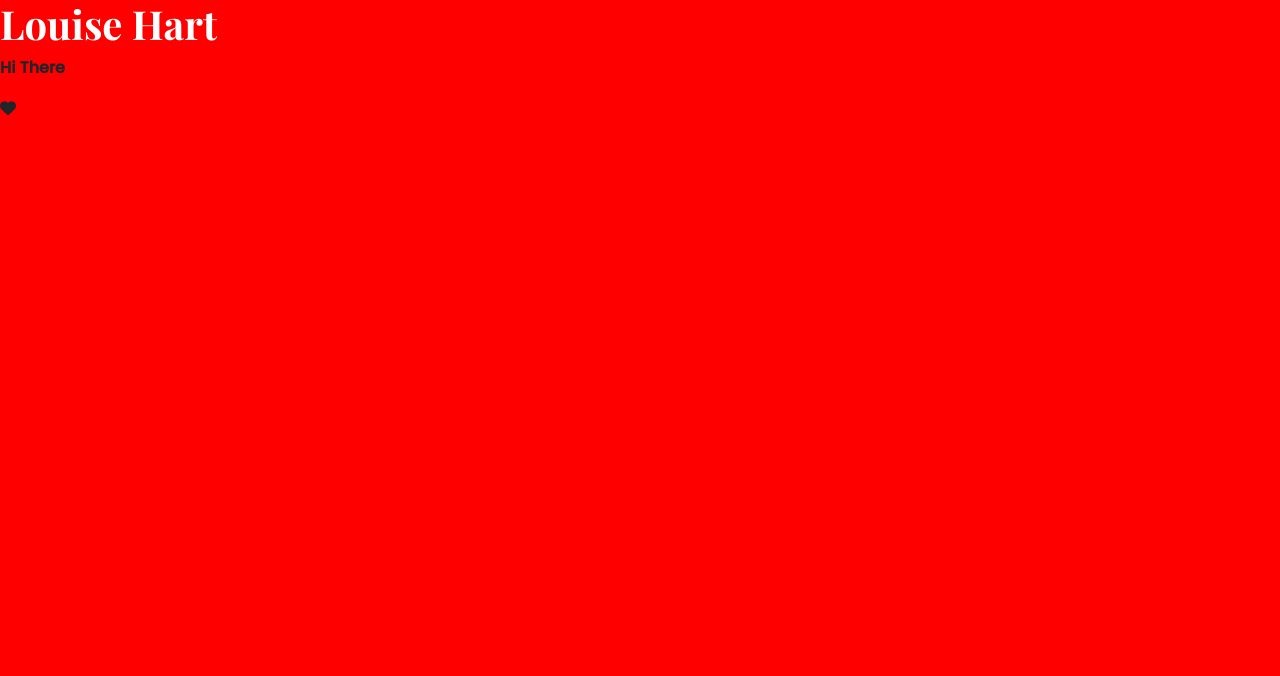
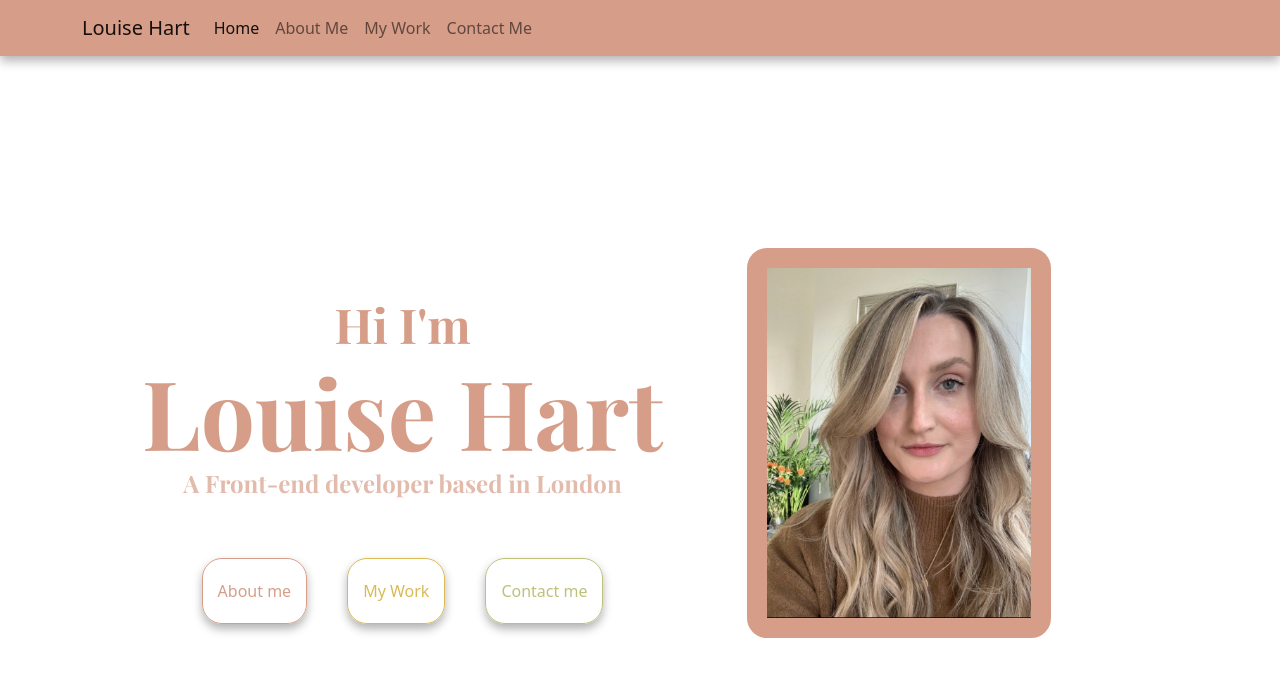
Before and after one commit to louiseahart/Responsive-Week-4-Portfolio, a plain HTML site: page index.html in a window 1280 px wide. Drawn offline with nearby package versions, Linux system fonts and the light colour scheme.

Commit message:
added homepage hero

```diff
--- a/css/style.css
+++ b/css/style.css
@@ -1,17 +1,124 @@
 /* font-family: 'Playfair Display', serif; */
 /* font-family: 'Poppins', sans-serif; */
 
-body {
-  background: red;
+:root {
+  --primary-color: #d2937ce6;
+  --secondary-color: #d9ba53;
+  --tertiary-color: #bec179;
+  --quaternary-color: #353747;
+  --quinary-color: #5e6069e9;
+  --accent-colour-one: #b4a020e7;
+  --accent-colour-two: #8e7e19e7;
+  --box-shadow: 0 5px 10px rgba(0, 0, 0, 0.3);
+}
+
+h1,
+h2,
+h3 {
+  text-align: center;
+  margin: 0;
+  font-family: "Playfair Display", serif;
+  font-weight: bold;
+  color: var(--primary-color);
 }
 
 h1 {
-  color: white;
-  font-family: "Playfair Display", serif;
-  font-weight: bold;
+  font-size: 96px;
+}
+
+h2 {
+  font-size: 48px;
+}
+
+h3 {
+  font-size: 24px;
+  opacity: 0.7;
 }
 
 p {
+  padding: 20px;
+  border-radius: 4px;
   font-family: "Poppins", sans-serif;
+  font-size: 18px;
   font-weight: bold;
+  line-height: 1.5;
+  text-align: left;
+  margin: 0px;
 }
+
+.navbar {
+  background: var(--primary-color);
+  color: var(--quaternary-color);
+  box-shadow: var(--box-shadow);
+}
+
+.hero {
+  margin-top: 200px;
+}
+
+.navigation-links {
+  display: flex;
+  margin-top: 40px;
+  justify-content: center;
+}
+
+.navigation-links a {
+  margin: 20px;
+  border-radius: 20px;
+  padding: 20px 15px;
+  text-decoration: none;
+}
+
+.about-link {
+  color: var(--primary-color);
+  border: 1px solid var(--primary-color);
+  box-shadow: var(--box-shadow);
+  cursor: pointer;
+}
+
+.about-link:hover {
+  text-decoration: none;
+  transition: background 200ms ease, border-color 200ms ease;
+}
+
+.work-link {
+  color: var(--secondary-color);
+  border: 1px solid var(--secondary-color);
+  box-shadow: var(--box-shadow);
+  cursor: pointer;
+}
+
+.work-link:hover {
+  text-decoration: none;
+  transition: background 200ms ease, border-color 200ms ease;
+}
+
+.contact-link {
+  color: var(--tertiary-color);
+  border: 1px solid var(--tertiary-color);
+  box-shadow: var(--box-shadow);
+  cursor: pointer;
+}
+
+.contact-link:hover {
+  text-decoration: none;
+  transition: background 200ms ease, border-color 200ms ease;
+}
+
+.img {
+  max-height: 390px;
+  border: 20px solid var(--primary-color);
+}
+
+.img-fluid {
+  max-width: 100%;
+  height: auto;
+}
+
+.rounded {
+  border-radius: 20px !important;
+}
+
+.text-center {
+  text-align: center !important;
+}
--- a/index.html
+++ b/index.html
@@ -4,7 +4,7 @@
     <meta charset="UTF-8" />
     <meta http-equiv="X-UA-Compatible" content="IE=edge" />
     <meta name="viewport" content="width=device-width, initial-scale=1.0" />
-    <title>Louise Hart's SheCodes Portfolio</title>
+    <title>Louise Hart's Developer Portfolio</title>
     <meta
       name="description"
       content="A showcase of Louise's SheCodes front-end developer work"
@@ -33,8 +33,65 @@
     ></script>
   </head>
   <body>
-    <h1>Louise Hart</h1>
-    <p>Hi There</p>
-    <i class="fa-solid fa-heart"></i>
+    <!-- <div class="container"> -->
+    <nav class="navbar navbar-light fixed-top navbar-expand-lg">
+      <div class="container">
+        <a class="navbar-brand" href="#">Louise Hart</a>
+        <button
+          class="navbar-toggler"
+          type="button"
+          data-bs-toggle="collapse"
+          data-bs-target="#navbarSupportedContent"
+          aria-controls="navbarSupportedContent"
+          aria-expanded="false"
+          aria-label="Toggle navigation"
+        >
+          <span class="navbar-toggler-icon"></span>
+        </button>
+        <div class="collapse navbar-collapse" id="navbarSupportedContent">
+          <ul class="navbar-nav me-auto mb-2 mb-lg-0">
+            <li class="nav-item">
+              <a class="nav-link active" aria-current="page" href="#">Home</a>
+            </li>
+            <li class="nav-item">
+              <a class="nav-link" href="/about.html">About Me</a>
+            </li>
+            <li class="nav-item">
+              <a class="nav-link" href="/work.html">My Work</a>
+            </li>
+            <li class="nav-item">
+              <a class="nav-link" href="/about.html#contact">Contact Me</a>
+            </li>
+          </ul>
+        </div>
+      </div>
+    </nav>
+    <div class="hero">
+      <div class="container">
+        <div class="row"></div>
+        <div class="row mt-5">
+          <div class="col-md-7">
+            <h2 class="text-center mt-5">Hi I'm</h2>
+            <h1 class="text-center">Louise Hart</h1>
+            <h3 class="text-center">A Front-end developer based in London</h3>
+            <div class="navigation-links">
+              <a href="/about.html" class="btn about-link">About me</a>
+              <a href="about.html#contact" class="btn work-link">My Work</a>
+              <a href="about.html#contact" class="btn contact-link"
+                >Contact me</a
+              >
+            </div>
+          </div>
+
+          <div class="col-md-5">
+            <img
+              src="/images/louise.jpg"
+              alt="Louise"
+              class="img img-fluid rounded"
+            />
+          </div>
+        </div>
+      </div>
+    </div>
   </body>
 </html>
```
Also changed, not shown: about.html (added), images/louise-travel.png (added), images/louise-weather-app.png (added), images/louise.jpg (added), work.html (added).
